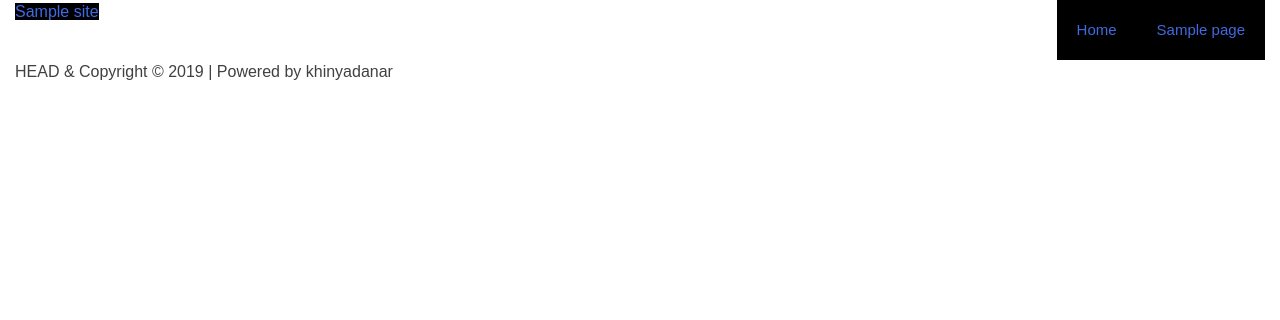
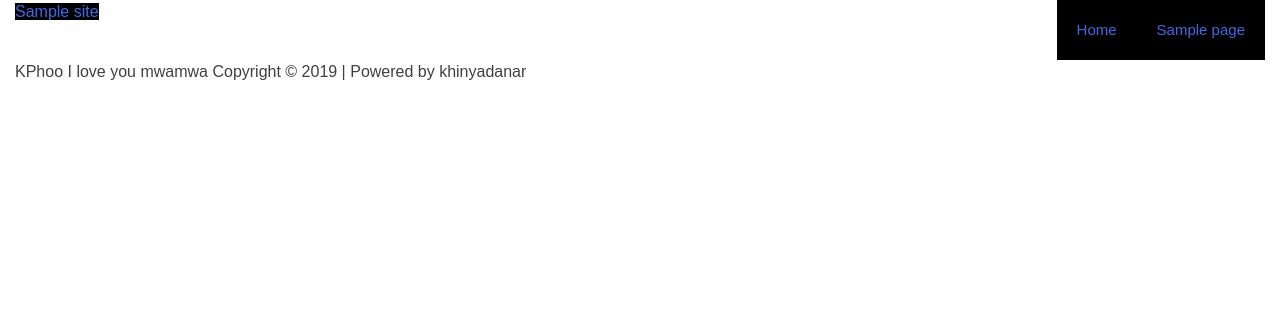
Before and after one commit to Kphoo/webhook, a WordPress theme: template themes/start/page.php in a window 1280 px wide. Shown: the top 320 px of the page. Run offline with PHP 8.4 and a stand-in for WordPress, Linux system fonts and the light colour scheme; the site name, menu and one post (Sample post) are stand-ins, and other content is empty.

Commit message:
Testing12

```diff
--- a/themes/start/footer.php
+++ b/themes/start/footer.php
@@ -62,7 +62,7 @@
 		<?php do_action( 'swp_after_footer_widgets' );  ?>
 			<div class="site-info <?php echo copyright_notstretched(); ?>">
 				<div class="<?php echo copyright_stretched(); ?>">
-HEAD &
+KPhoo I love you mwamwa
 
 
 				<?php echo get_theme_mod( 'footer_copyright', 'Copyright &copy; 2019 | Powered by khinyadanar' ); ?>
```
